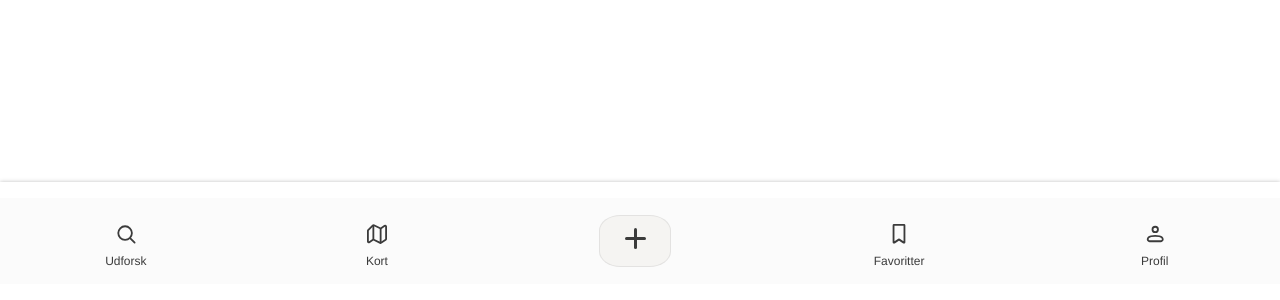
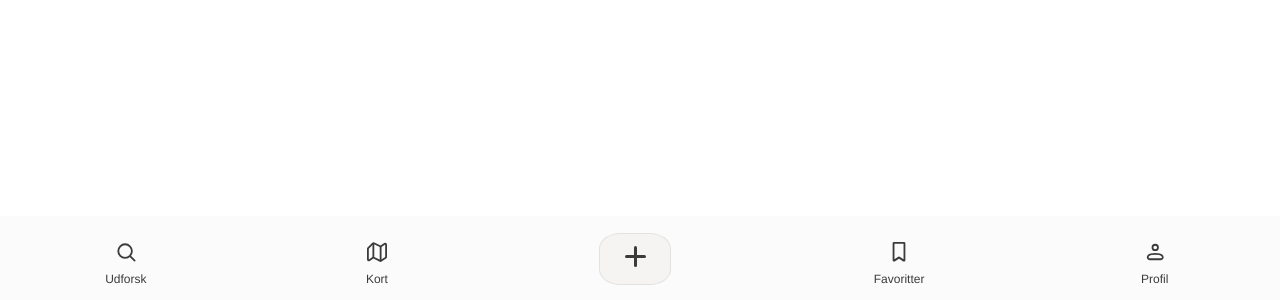
Before and after one commit to mamelishah/gemly-project-webapplication, a React (Vite) app: page /gemly-project-webapplication/account in a window 1280 px wide. Shown: the part 500-800 px from the top of the page. Built offline with nearby package versions, Linux system fonts and the light colour scheme.

Commit message:
fixet lidt styling på navbar

```diff
--- a/src/components/ui/layout/bottom-navigation-bar/BottomNavigationBar.css
+++ b/src/components/ui/layout/bottom-navigation-bar/BottomNavigationBar.css
@@ -4,7 +4,7 @@
     align-items: center;
     width: 100%;
     padding: 8px 0;
-    background-color: var(--background-white);
+    background-color: var(--background-white);;
 }
 
 #bottom-navigation-bar-container {
@@ -13,16 +13,16 @@
     left: 0;
     right: 0;
     z-index: 1000;
-    box-shadow: 0 0 4px 0 rgba(0, 0, 0, 0.25);
+    box-shadow: none;
+    width: 100%;
+    height: 100px;
+}
 
-}
 .add-button-container {
     display: flex;
     background: var(--Box-Almost-White, #F5F4F2);
     justify-content: center;
     align-items: center;
-    width: 80px;
-    height: 60px;
     border-radius: 30%;
     width: 50px;
     height: 30px;
```
